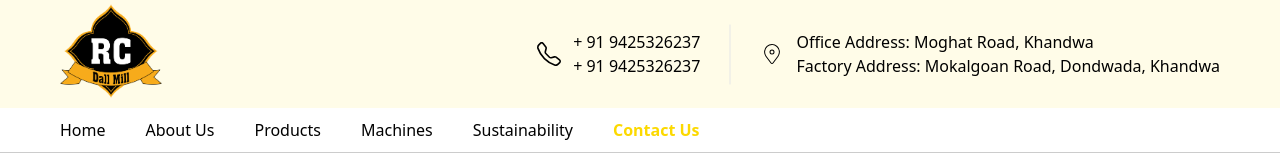
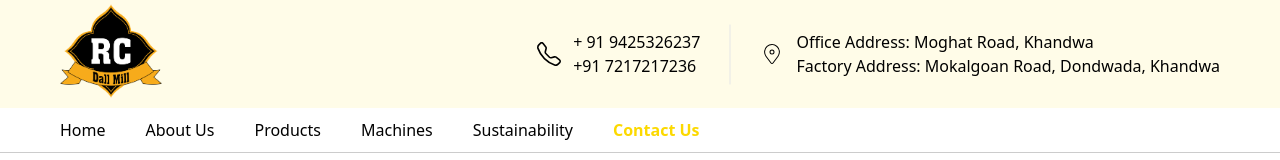
Before and after one commit to piyushpaliwalcodes/rc, a Next.js app: page /contactus in a window 1280 px wide. Shown: the top 160 px of the page. Built offline with nearby package versions, Linux system fonts and the light colour scheme.

Commit message:
number changed

```diff
--- a/components/Navbar.tsx
+++ b/components/Navbar.tsx
@@ -76,7 +76,7 @@ const Navbar = () => {
                 <BsTelephone className='text-2xl'/>
                 <div className="flex flex-col ">
                 <p>+ 91 9425326237</p>
-                <p>+ 91 9425326237</p></div>
+                <p>+91 7217217236</p></div>
                 </div>
                <hr className='w-[60px] rotate-90 font-bold text-[#FCD900]'/>
                 <div className="flex items-center gap-3">
```
